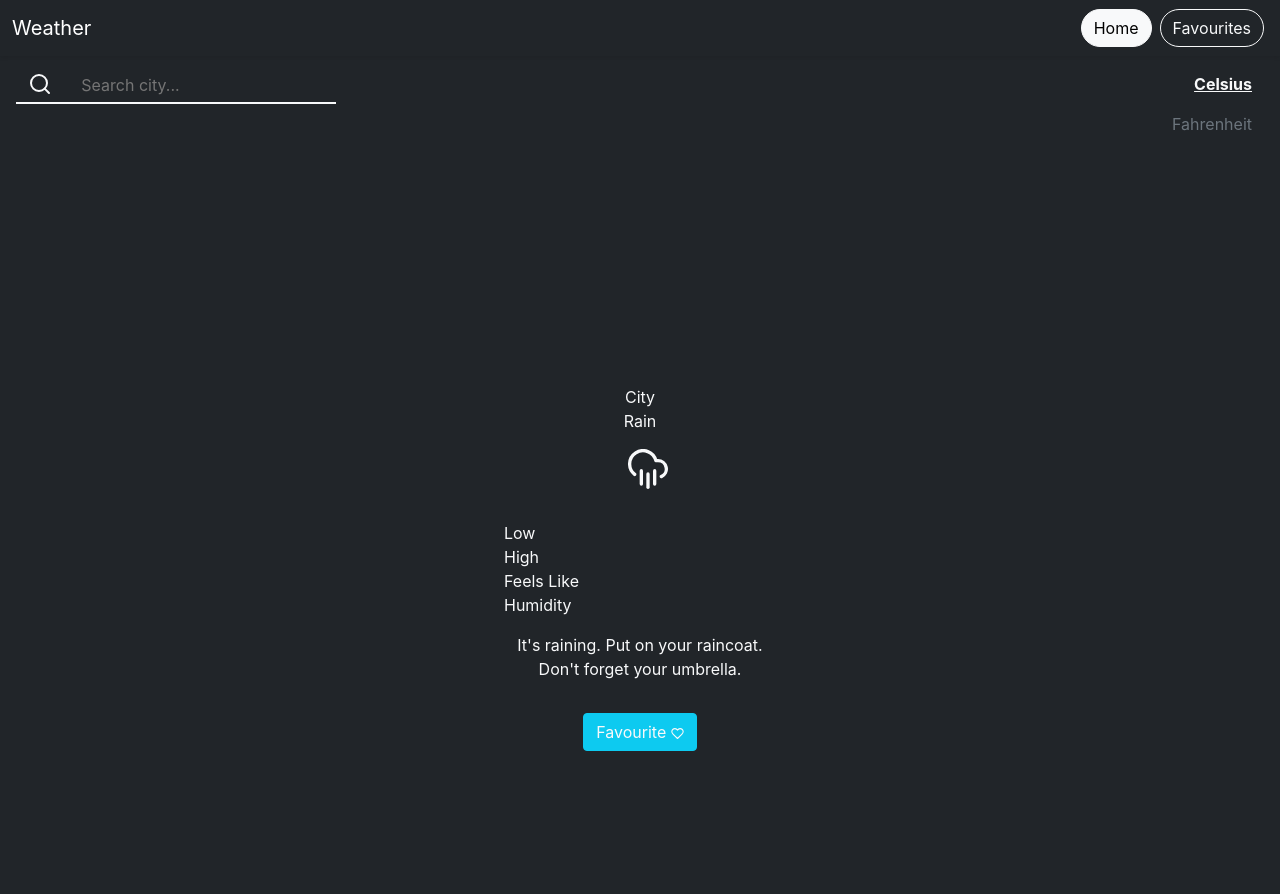
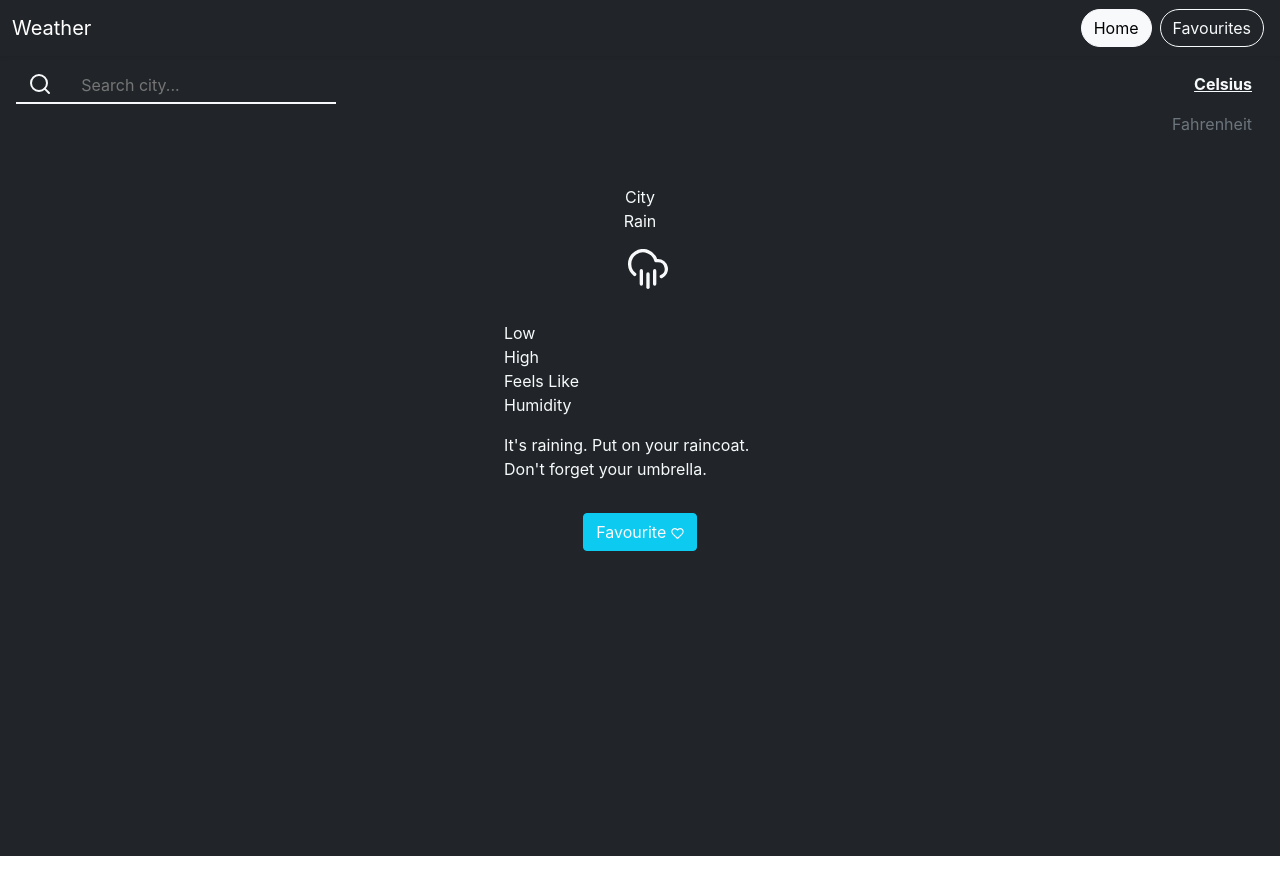
Before and after one commit to sdbo3b/weather-app, a React (Create React App) app: page / in a window 1280 px wide. Shown: the top 894 px of the page. After the commit the page ends 856 px from the top, so only its background shows below. Built offline with nearby package versions, Linux system fonts and the light colour scheme.

Commit message:
Adjusted main container css

```diff
--- a/public/index.html
+++ b/public/index.html
@@ -27,7 +27,6 @@
     <title>React App</title>
   </head>
   <body>
-    <noscript>You need to enable JavaScript to run this app.</noscript>
     <div id="root"></div>
   </body>
 </html>
--- a/src/App.tsx
+++ b/src/App.tsx
@@ -8,7 +8,7 @@ import NavBar from "./components/nav/NavBar";
 const App: React.FC = () => {
   return (
     <Router>
-      <div className="App min-vh-100">
+      <React.Fragment>
         <NavBar />
         <Switch>
           <Route path="/favourites">
@@ -18,7 +18,7 @@ const App: React.FC = () => {
             <Home />
           </Route>
         </Switch>
-      </div>
+      </React.Fragment>
     </Router>
   );
 };
--- a/src/api/weather-api-client.ts
+++ b/src/api/weather-api-client.ts
@@ -9,7 +9,7 @@ import {
   ResponseData,
 } from "./models";
 
-const weatherApi = new WeatherApi("6dbbb02f8c1533de469419abbb56c106");
+const weatherApi = new WeatherApi("");
 
 const weatherClient = {
   byCityName: async (
--- a/src/components/favourties/Favourites.tsx
+++ b/src/components/favourties/Favourites.tsx
@@ -1,9 +1,14 @@
 import React from "react";
+import WeatherCard from "./WeatherCard";
 
 const Favourites: React.FC = () => {
   return (
     <div>
-      <div>Favourites Page</div>
+      <div className="container-fluid border border-danger">
+        <div className="row flex-grow-1 border border-primary">
+          <WeatherCard />
+        </div>
+      </div>
     </div>
   );
 };
--- /dev/null
+++ b/src/components/favourties/WeatherCard.tsx
@@ -0,0 +1,11 @@
+import React from "react";
+
+const WeatherCard = () => {
+  return (
+    <div className="col-sm-2">
+      <div className="border border-primary">Hello</div>
+    </div>
+  );
+};
+
+export default WeatherCard;
--- a/src/components/home/Home.tsx
+++ b/src/components/home/Home.tsx
@@ -4,7 +4,7 @@ import WeatherInfo from "./weather_info/WeatherInfo";
 
 const Home: React.FC = () => {
   return (
-    <div className="container-fluid bg-dark min-vh-100">
+    <div className="container-fluid bg-dark h-100">
       <Header />
       <WeatherInfo />
     </div>
--- a/src/components/home/weather_info/PrimaryInfo.tsx
+++ b/src/components/home/weather_info/PrimaryInfo.tsx
@@ -20,8 +20,8 @@ const PrimaryInfo: React.FC = () => {
 
   return (
     <div>
-      <div className="col-12">{info.name ? info.name : "City"}</div>
-      <div className="col-12 ">
+      <div className="col-12 text-center">{info.name ? info.name : "City"}</div>
+      <div className="col-12 text-center">
         {info.weather ? info.weather![0].main : "Rain"}
       </div>
       <div className=" col-12 d-flex justify-content-center my-3 align-items-center">
--- a/src/components/home/weather_info/WeatherInfo.tsx
+++ b/src/components/home/weather_info/WeatherInfo.tsx
@@ -8,7 +8,7 @@ import PrimaryInfo from "./PrimaryInfo";
 
 const RenderSpinner: React.FC = () => {
   return (
-    <div className="w-100 d-flex justify-content-center align-items-center">
+    <div className="w-100 h-100 d-flex justify-content-center align-items-center">
       <div className="spinner-border text-info" role="status">
         <span className="visually-hidden"></span>
       </div>
@@ -54,7 +54,7 @@ const WeatherInfo: React.FC = () => {
   };
 
   return (
-    <div className="row min-vh-100 justify-content-center align-items-center">
+    <div className="row justify-content-center align-items-center d-flex h-50">
       <div className="text-light w-25 row">{renderState()}</div>
     </div>
   );
--- a/src/index.css
+++ b/src/index.css
@@ -1,4 +1,11 @@
+html {
+  height: 100%;
+}
+
 body {
+  height: 100%;
+  display: flex;
+  flex-direction: column;
   margin: 0;
   font-family: -apple-system, BlinkMacSystemFont, "Segoe UI", "Roboto", "Oxygen",
     "Ubuntu", "Cantarell", "Fira Sans", "Droid Sans", "Helvetica Neue",
@@ -17,3 +24,7 @@ input:focus {
   border: none;
   outline: none;
 }
+
+#root {
+  flex-grow: 1;
+}
```
